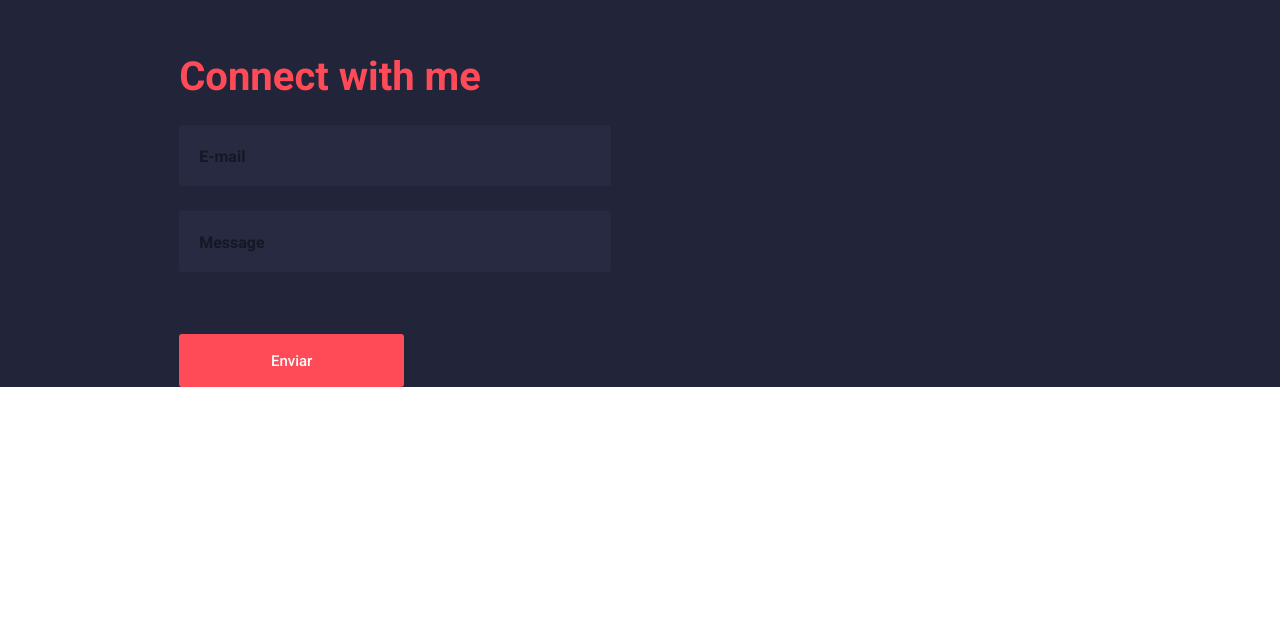
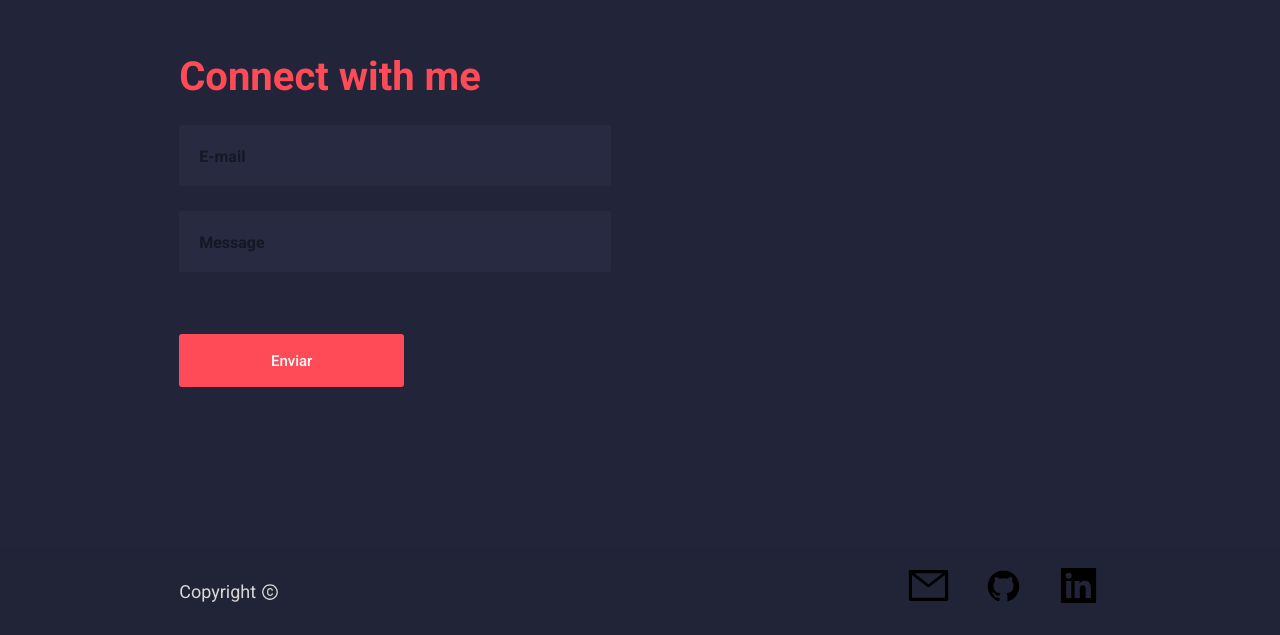
Before and after one commit to joaofilipee/joaofilipee, a React (Create React App) app: page / in a window 1280 px wide. Shown: the part 2382-3017 px from the top of the page. Before the commit the page ends 2769 px from the top, so only its background shows below. Built offline with nearby package versions, Linux system fonts and the light colour scheme.

Commit message:
footer added

```diff
--- a/src/App.js
+++ b/src/App.js
@@ -3,6 +3,7 @@ import './App.css';
 // components
 import Navbar from './components/Navbar/Navbar';
 import Main from './components/Main/Main';
+import Footer from './components/Footer/Footer';
 
 import { BrowserRouter } from 'react-router-dom';
 
@@ -12,6 +13,7 @@ function App() {
       <BrowserRouter>
         <Navbar />
         <Main />
+        <Footer />
       </BrowserRouter>
     </div>
   );
--- a/src/components/Contact/Contact.js
+++ b/src/components/Contact/Contact.js
@@ -63,11 +63,13 @@ const Contact = () => {
             <input type="text" placeholder="Message" value={message} onChange={e => setMessage(e.target.value)} />
 
             {loading && <button className="btn submit" disabled>Aguarde...</button>}
+
             {!loading && sucess ?
             (<button className="btn submit" disabled>E-mail enviado com sucesso!</button>)
             :
             (<button className="btn submit">Enviar</button>)
             }
+
             {error && <button className="btn submit" disabled>Ocorreu um erro.</button>}
 
 
--- /dev/null
+++ b/src/components/Footer/Footer.css
@@ -0,0 +1,46 @@
+#footer {
+    margin-top: 10em;
+
+    background-color: #212336;
+    height: 88px;
+    display: flex;
+    justify-content: space-between;
+    padding: 0 14%;
+    align-items: center;
+}
+
+.copyright-icon {
+    position: relative;
+    top: 3px;
+}
+
+.copyright {
+    display: flex;
+    justify-content: space-between;
+}
+
+.copyright p {
+    font-size: 18px;
+    color: rgb(219, 216, 216);
+}
+
+.socials {
+    display: flex;
+    gap: 30px;
+}
+
+.socials a {
+    font-size: 45px;
+}
+
+.gitHub {
+    color: black;
+}
+
+.linkedin {
+    color: black;
+}
+
+.email {
+    color: black;
+}
--- /dev/null
+++ b/src/components/Footer/Footer.js
@@ -0,0 +1,25 @@
+import "./Footer.css"
+
+// icons
+import { AiOutlineCopyrightCircle, AiFillLinkedin, AiOutlineMail } from "react-icons/ai"
+import { DiGithubBadge } from "react-icons/di"
+
+const Footer = () => {
+  return (
+    <div id="footer">
+        <div className="copyright">
+            <p>Copyright <AiOutlineCopyrightCircle className="copyright-icon" /> </p>
+        </div>
+
+        <div className="socials">
+            <a href="mailto:joao20filipe@gmail.com"> <AiOutlineMail className="email" /> </a>
+
+            <a href="https://github.com/joaofilipee?tab=repositories" target="_blank"> <DiGithubBadge className="gitHub" /> </a>
+
+            <a href="https://www.linkedin.com/in/joão-m-84203a126/" target="_blank"> <AiFillLinkedin className="linkedin" /> </a>
+        </div>
+    </div>
+  )
+}
+
+export default Footer
```
